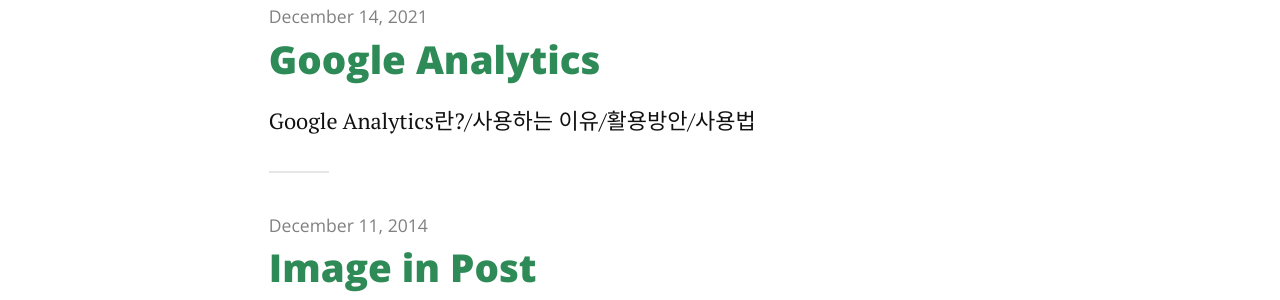
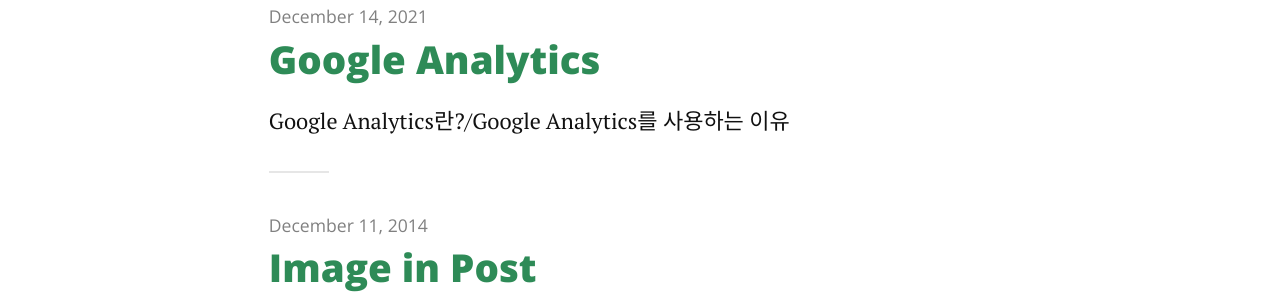
Before and after one commit to alsdn4956/KMU-Minu.github.io, a Jekyll site: the page built from index.html, in a window 1280 px wide. Shown: the part 1126-1426 px from the top of the page. Built offline with Jekyll 4.4.1, drawn with Linux system fonts in a browser that asks for light colours; nearby versions of some CDN libraries; the list of posts is cut into pages by our own code.

Commit message:
Update 2014-12-12-figure-with-caption.markdown

```diff
--- a/_posts/2014-12-12-figure-with-caption.markdown
+++ b/_posts/2014-12-12-figure-with-caption.markdown
@@ -2,7 +2,7 @@
 layout: post
 title:  "Google Analytics"
 date:   2021-12-14
-description: Google Analytics란?/사용하는 이유/활용방안/사용법
+description: Google Analytics란?/Google Analytics를 사용하는 이유
 
 ---
 <br/>
```
